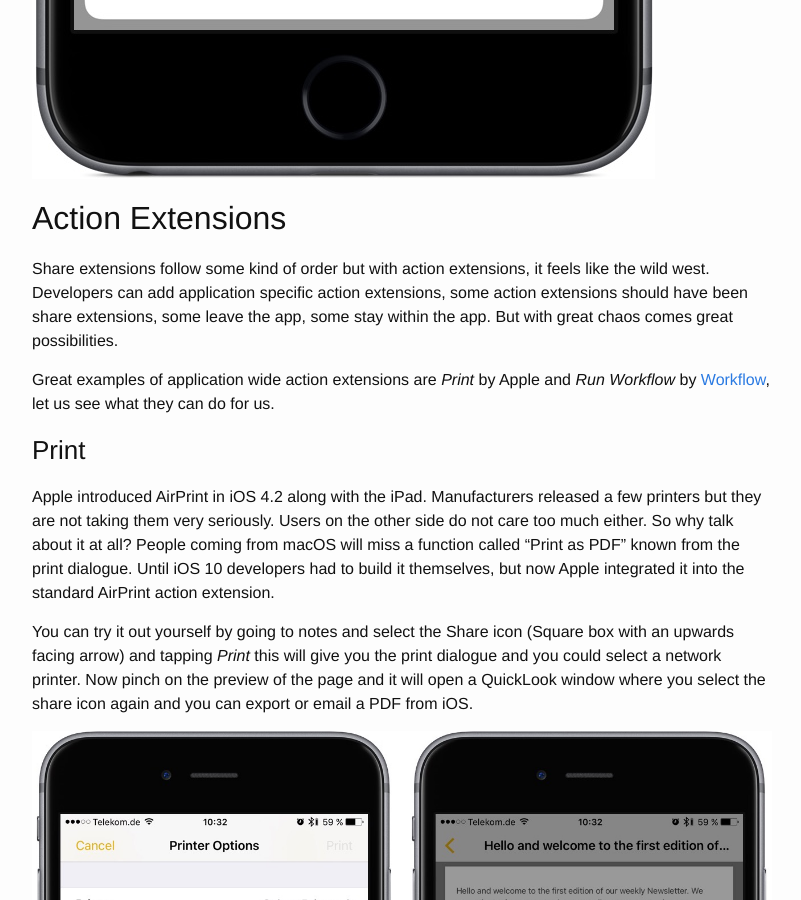
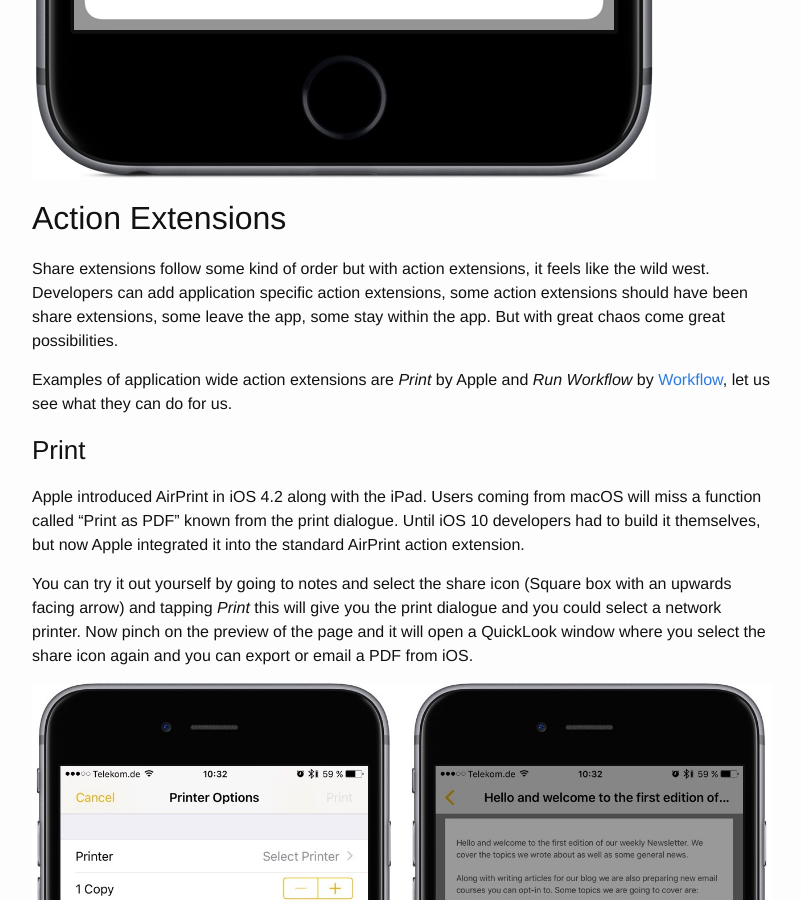
Before and after one commit to nerdishbynature/mobileonly.tools, a Jekyll site: the page built from _posts/2016-10-06-Introduction-to-Share-Action-Extensions.md, in a window 1280 px wide and 900 px high, scrolled down 6173 px. Shown: the whole window, without its empty margins (238-1039 px from the left). Built offline with Jekyll 4.4.1, drawn with Linux system fonts in a browser that asks for light colours; comment, search, counter and statistics services are not loaded; some of the changed text lies outside the part shown.

Commit message:
Fix comments from @mietzmithut

```diff
--- a/_posts/2016-10-06-Introduction-to-Share-Action-Extensions.md
+++ b/_posts/2016-10-06-Introduction-to-Share-Action-Extensions.md
@@ -26,31 +26,31 @@
 
 ![](/img/2016-10-11-Share-Action-Extensions-1.PNG)
 
-They can be application specific. A developer can decide if his action extension is only available in their app or in any other. This is in the hands of developers. The only way to get it out of their apps is to talk to them and ask them to make it available.
+They can be application specific. A developer can decide if his action extension is only available in their app only or in any other. The only way to get it out of their apps is to talk to them and ask them to make it available.
 
 ## Share Extensions
 
-Any action in a share extension will take the selected content and send them to another app by either leaving the current app or by displaying a share sheet:
+Any action in a share extension will take the selected content and send it to another app by either leaving the current app or by displaying a share sheet:
 
 ![](/img/2016-10-11-Share-Action-Extensions-2.jpg)
 
 Developers can provide custom UI, like Notes, or use the standard look and feel, like Twitter.
 
-There is a third kind of share extensions that gets automatically added when a developer supports certain types of files. These follow the naming scheme *Copy to…* (before iOS 10) and *Import with…* (iOS 10). These take the selected file and copy them into the selected app. This is similar to document providers discussed in our [Introduction to Document Providers](http://mobileonly.tools/blog/2016/10/06/Introduction-to-Document-Providers.html) article.
+There is a third kind of share extensions that gets automatically added when a developer supports certain types of files. These follow the naming scheme *Copy to…* (before iOS 10) and *Import with…* (iOS 10). They take the selected file and copy them into the selected app. This is similar to document providers discussed in our [Introduction to Document Providers](http://mobileonly.tools/blog/2016/10/06/Introduction-to-Document-Providers.html) article.
 
 ![](/img/2016-10-11-Share-Action-Extensions-3.jpg)
 
 ## Action Extensions
 
-Share extensions follow some kind of order but with action extensions, it feels like the wild west. Developers can add application specific action extensions, some action extensions should have been share extensions, some leave the app, some stay within the app. But with great chaos comes great possibilities.
+Share extensions follow some kind of order but with action extensions, it feels like the wild west. Developers can add application specific action extensions, some action extensions should have been share extensions, some leave the app, some stay within the app. But with great chaos come great possibilities.
 
-Great examples of application wide action extensions are *Print* by Apple and *Run Workflow* by [Workflow](https://itunes.apple.com/us/app/workflow-powerful-automation/id915249334?mt=8), let us see what they can do for us.
+Examples of application wide action extensions are *Print* by Apple and *Run Workflow* by [Workflow](https://itunes.apple.com/us/app/workflow-powerful-automation/id915249334?mt=8), let us see what they can do for us.
 
 ### Print
 
-Apple introduced AirPrint in iOS 4.2 along with the iPad. Manufacturers released a few printers but they are not taking them very seriously. Users on the other side do not care too much either. So why talk about it at all? People coming from macOS will miss a function called "Print as PDF" known from the print dialogue. Until iOS 10 developers had to build it themselves, but now Apple integrated it into the standard AirPrint action extension.
+Apple introduced AirPrint in iOS 4.2 along with the iPad. Users coming from macOS will miss a function called "Print as PDF" known from the print dialogue. Until iOS 10 developers had to build it themselves, but now Apple integrated it into the standard AirPrint action extension.
 
-You can try it out yourself by going to notes and select the Share icon (Square box with an upwards facing arrow) and tapping *Print* this will give you the print dialogue and you could select a network printer. Now pinch on the preview of the page and it will open a QuickLook window where you select the share icon again and you can export or email a PDF from iOS.
+You can try it out yourself by going to notes and select the share icon (Square box with an upwards facing arrow) and tapping *Print* this will give you the print dialogue and you could select a network printer. Now pinch on the preview of the page and it will open a QuickLook window where you select the share icon again and you can export or email a PDF from iOS.
 
 ![](/img/2016-10-11-Share-Action-Extensions-4.jpg)
 
@@ -66,4 +66,4 @@
 
 ## Conclusion
 
-As you see, share and action extensions are great ways to take advantage of system functionality or even extend them using Workflow. One thing to note is that action extensions provided by other apps are not displayed automatically. Tap on the more Icon in the list and enable them.
+As you see, share and action extensions are great ways to take advantage of system functionality or even extend them using Workflow. One important thing to note is that action extensions provided by other apps are not displayed automatically. Tap on the more Icon in the list and enable them.
```
Also changed, not shown: other parts of _posts/2016-10-06-Introduction-to-Share-Action-Extensions.md (+2 -2 lines).
